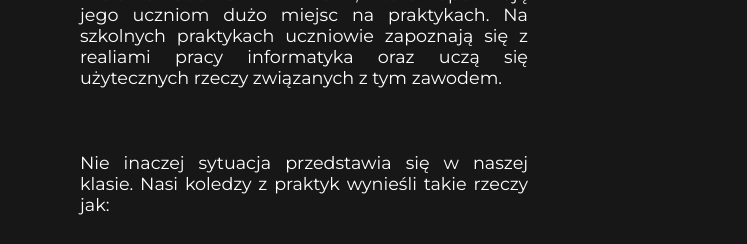
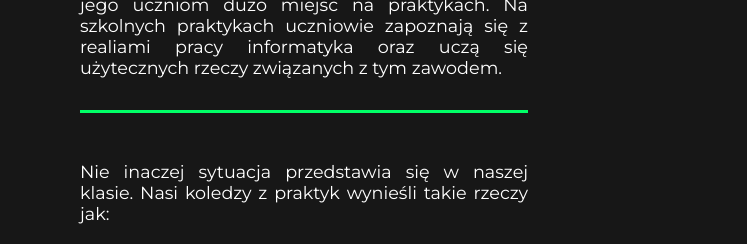
Before and after one commit to nnad3N/nasza-klasa, a plain HTML site: page index.html in a window 1280 px wide. Shown: the part 1090-1334 px from the top of the page, 0-747 px from the left. Drawn offline with nearby package versions, Linux system fonts and the light colour scheme.

Commit message:
Fixed line bug

```diff
--- a/index.html
+++ b/index.html
@@ -51,7 +51,7 @@
 								oraz uczą się użytecznych rzeczy związanych z tym zawodem.
 							</p>
 						</div>
-						<span class="line"></span>
+						<div class="line"></div>
 						<div class="section-content section-list">
 							<p>
 								Nie inaczej sytuacja przedstawia się w naszej klasie. Nasi koledzy z praktyk wynieśli takie rzeczy jak:
```
